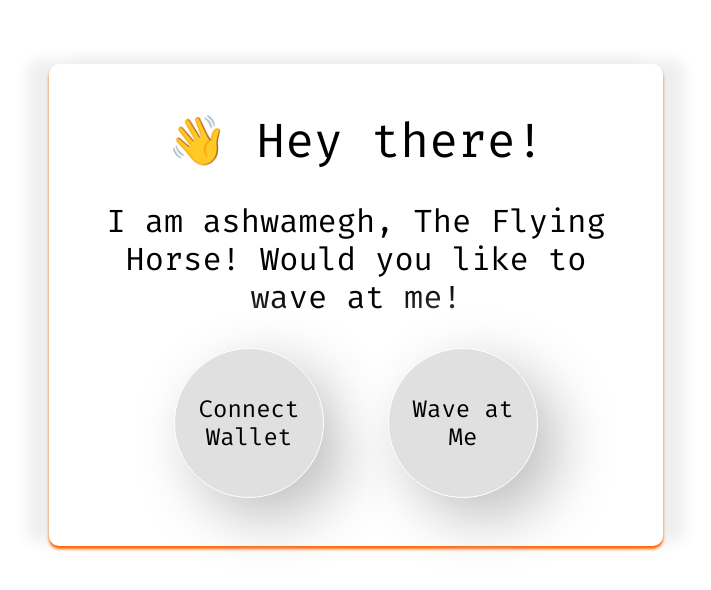
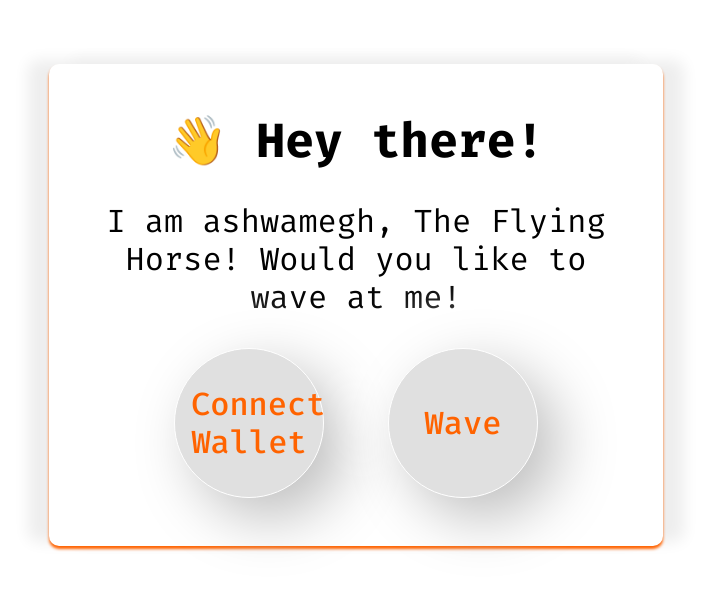
Before and after one commit to ashwamegh/waveportal-solidity-contract-demo, a React (Create React App) app in the folder web3/: page / in a window 1280 px wide. Shown: the top 590 px of the page, without its empty margins (284-995 px from the left). Built offline with nearby package versions, Linux system fonts and the light colour scheme.

Commit message:
more style changes

```diff
--- a/web3/src/App.css
+++ b/web3/src/App.css
@@ -29,10 +29,12 @@ section#app-info button {
   font-family: 'Fira Mono', monospace;
   padding: 1rem;
   outline: none;
-  font-size: 1.5rem;
+  font-size: 2rem;
   background: #e0e0e0;
   box-shadow:  20px 20px 60px #bebebe,
                -20px -20px 60px #ffffff;
+  font-weight: 500;
+  color: #ff6300;
 }
 
 section#app-info button:hover {
--- a/web3/src/App.jsx
+++ b/web3/src/App.jsx
@@ -152,10 +152,9 @@ function App() {
 
   return (
     <div className="App">
-      {/** wavingStatus && <WaveLoader wavingStatus={wavingStatus}></WaveLoader> **/}
       <main>
         <section id='app-info'>
-          <div style={{ fontSize: '3rem', marginBottom: '2rem' }}>
+          <div style={{ fontSize: '3rem', marginBottom: '2rem', fontWeight: 700 }}>
             👋 Hey there!
           </div>
 
@@ -173,7 +172,7 @@ function App() {
             }
 
             <button onClick={wave}>
-              {wavingStatus ? 'waving...' : 'Wave at Me'}
+              {wavingStatus ? 'waving...' : 'Wave'}
             </button>
           </div>
 
@@ -183,14 +182,4 @@ function App() {
   );
 }
 
-function WaveLoader({ wavingStatus }) {
-  return (
-    <div
-      style={{ fontSize: '3rem', position: 'absolute', zIndex: 10, height: '100vh', width: '100%', backgroundColor: 'rgb(240 255 255 / 90%)', display: 'flex', justifyContent: 'center', alignItems: 'center', flexDirection: 'column' }}>
-      <span className="wave">👋</span>
-      <span style={{ padding: '3rem' }}>{wavingStatus}</span>
-    </div >
-  )
-}
-
 export default App;
```
